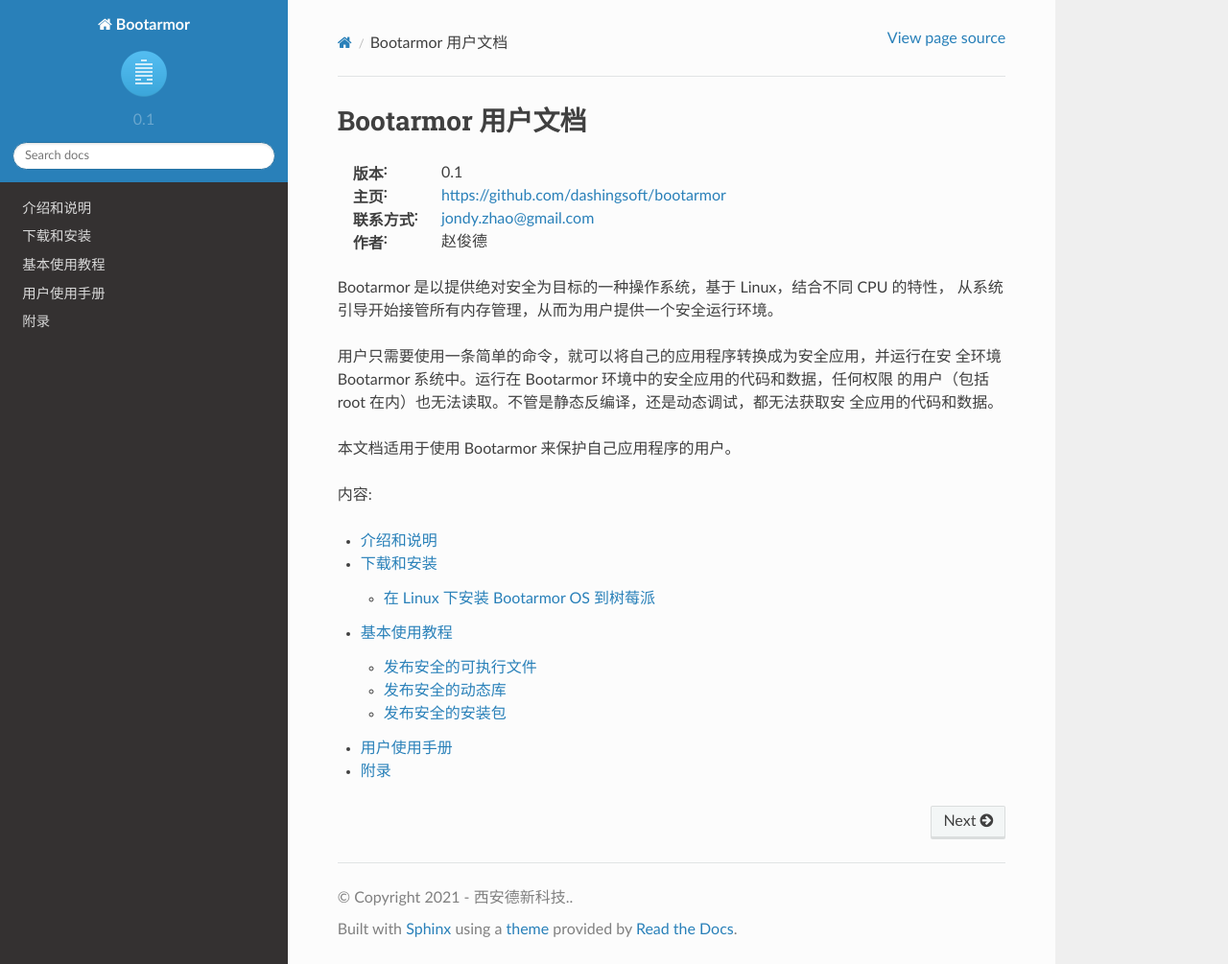
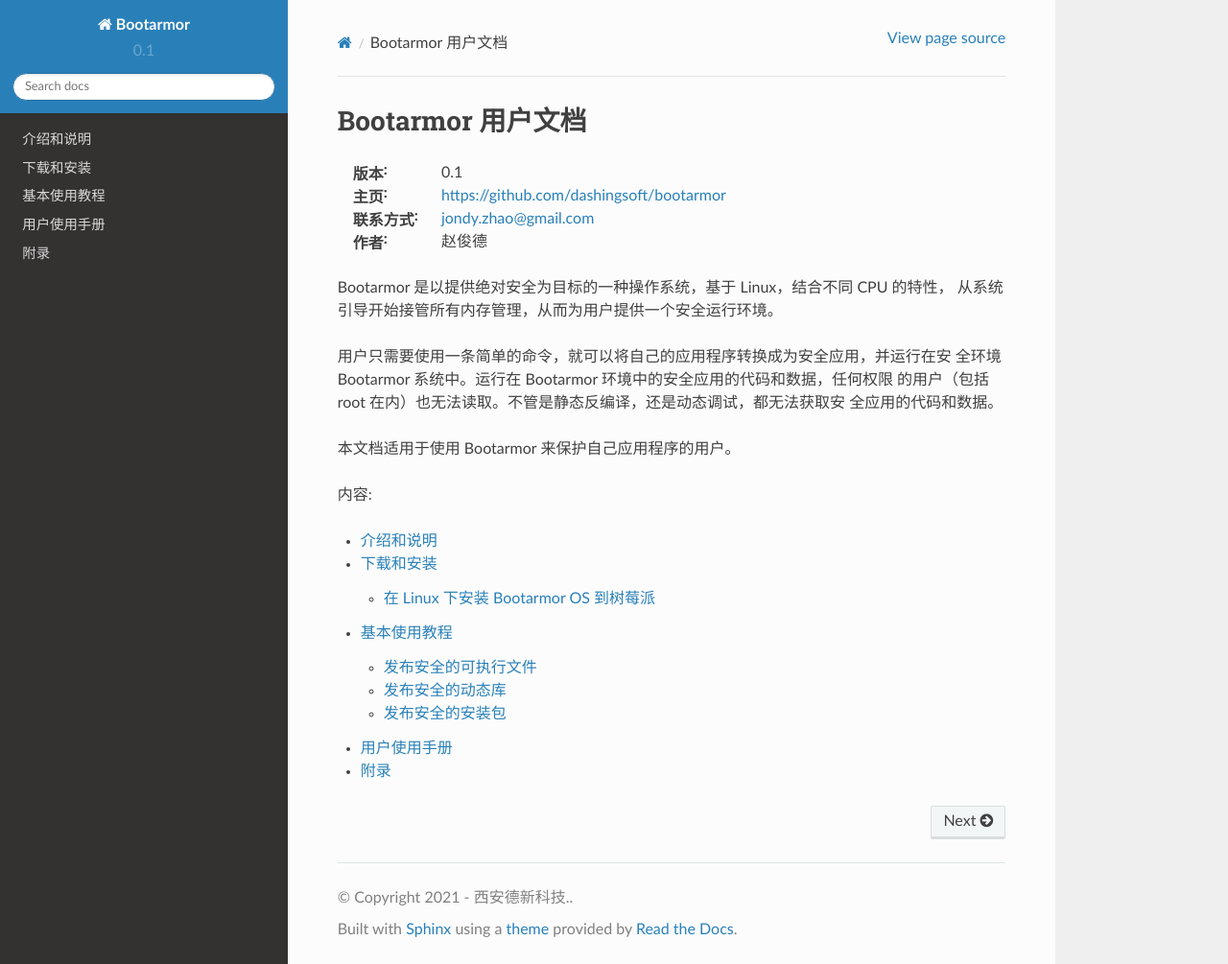
Before and after one commit to dashingsoft/btarmor-docs, a Sphinx documentation site: the page built from docs/index.rst, in a window 1280 px wide and 1005 px high. Shown: the whole window at 96% size. Built offline with Sphinx 7.4.7 and the Read the Docs theme 2.0.0, drawn with Linux system fonts in a browser that asks for light colours.

Commit message:
Disable icon

```diff
--- a/docs/conf.py
+++ b/docs/conf.py
@@ -129,12 +129,12 @@
 
 # The name of an image file (relative to this directory) to place at the top
 # of the sidebar.
-html_logo = 'images/logo.png'
+# html_logo = 'images/logo.png'
 
 # The name of an image file (relative to this directory) to use as a favicon of
 # the docs.  This file should be a Windows icon file (.ico) being 16x16 or 32x32
 # pixels large.
-html_favicon = 'images/favicon.ico'
+# html_favicon = 'images/favicon.ico'
 
 # Add any paths that contain custom static files (such as style sheets) here,
 # relative to this directory. They are copied after the builtin static files,
```
